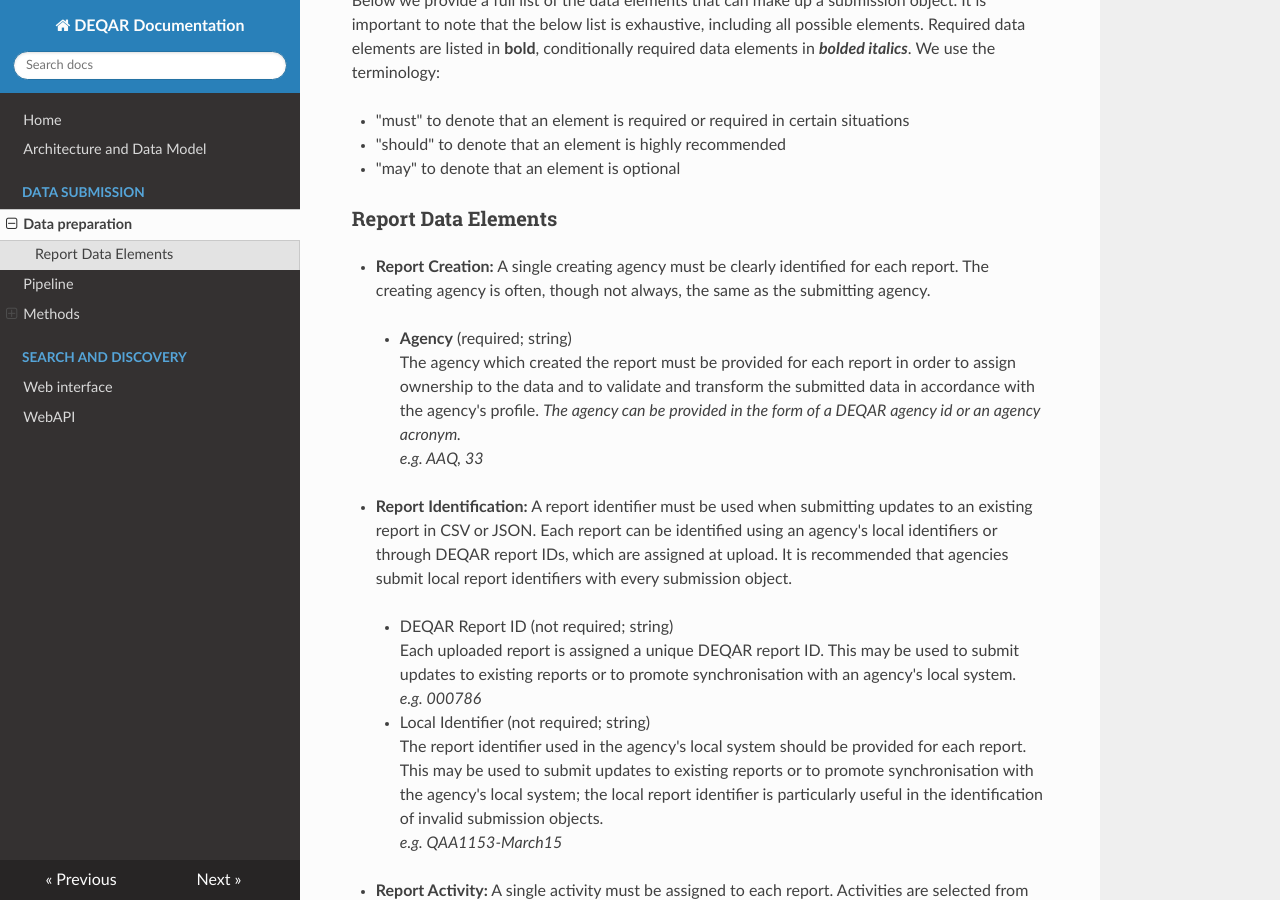
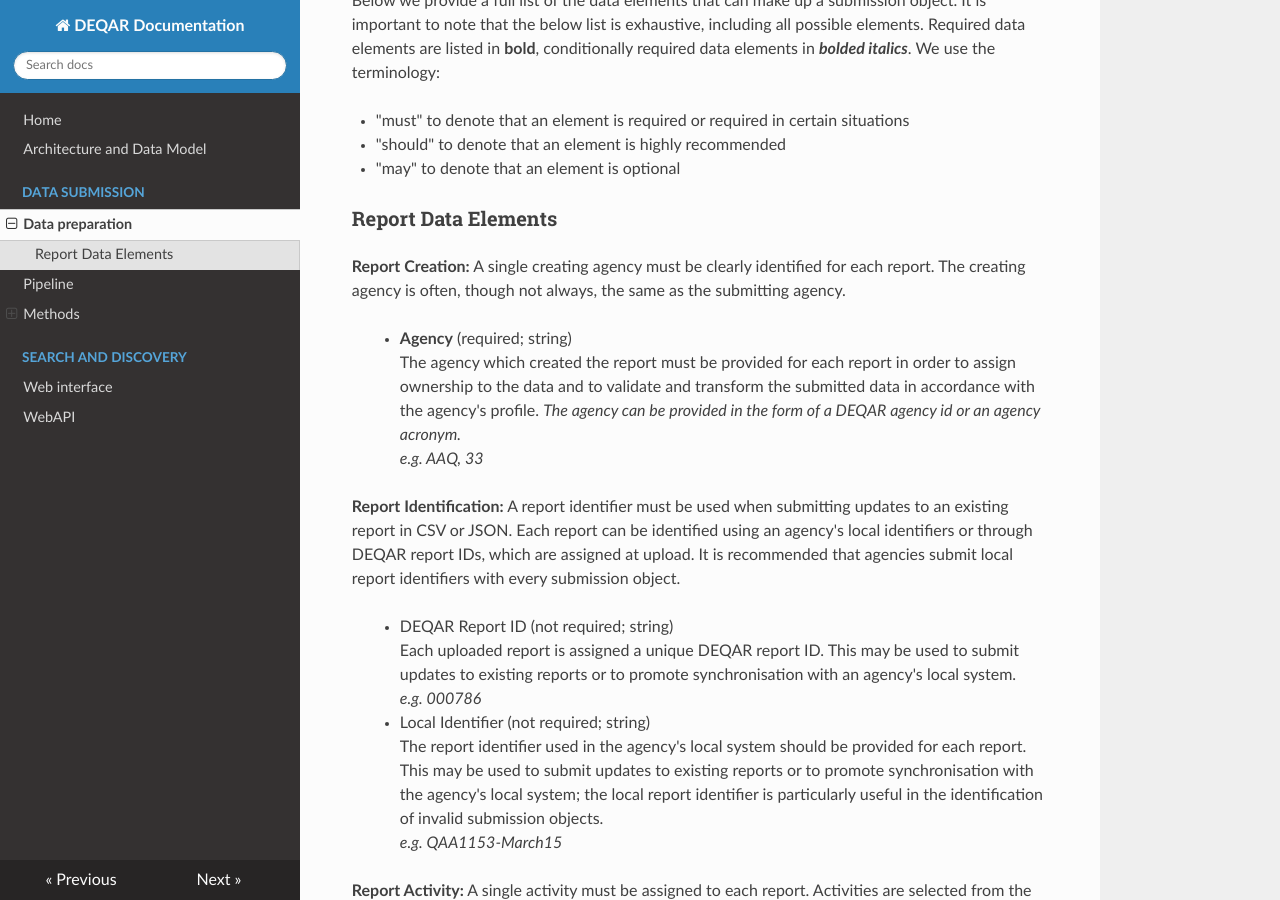
Before and after one commit to EQAR/deqar-docs, an MkDocs documentation site: the page built from docs/submission_object_fields.md, in a window 1280 px wide and 900 px high, scrolled down 539 px. Built offline with MkDocs 1.6.1, drawn with Linux system fonts in a browser that asks for light colours; nearby versions of some CDN libraries; old or Windows-style settings are respelled for this version of MkDocs.

```diff
--- a/docs/submission_object_fields.md
+++ b/docs/submission_object_fields.md
@@ -13,37 +13,33 @@ Below we provide a full list of the data elements that can make up a submission
 
 ### Report Data Elements
 
-- **Report Creation:** A single creating agency must be clearly identified for each report. The creating agency is often, though not always, the same as the submitting agency.
+**Report Creation:** A single creating agency must be clearly identified for each report. The creating agency is often, though not always, the same as the submitting agency.
 
->  - **Agency** (required; string)
->    The agency which created the report must be provided for each report in order to assign ownership to the data and to validate and transform the submitted data in accordance with the agency's profile. *The agency can be provided in the form of a DEQAR agency id or an agency acronym.*
->    *e.g. AAQ, 33*
+>- **Agency** (required; string)
+>  The agency which created the report must be provided for each report in order to assign ownership to the data and to validate and transform the submitted data in accordance with the agency's profile. *The agency can be provided in the form of a DEQAR agency id or an agency acronym.*
+>  *e.g. AAQ, 33*
 
-- **Report Identification:** A report identifier must be used when submitting updates to an existing report in CSV or JSON. Each report can be identified using an agency's local identifiers or through DEQAR report IDs, which are assigned at upload. It is recommended that agencies submit local report identifiers with every submission object.
+**Report Identification:** A report identifier must be used when submitting updates to an existing report in CSV or JSON. Each report can be identified using an agency's local identifiers or through DEQAR report IDs, which are assigned at upload. It is recommended that agencies submit local report identifiers with every submission object.
 
->  - DEQAR Report ID (not required; string)
->    Each uploaded report is assigned a unique DEQAR report ID. This may be used to submit updates to existing reports or to promote synchronisation with an agency's local system.
->    *e.g. 000786*
+>- DEQAR Report ID (not required; string)
+>  Each uploaded report is assigned a unique DEQAR report ID. This may be used to submit updates to existing reports or to promote synchronisation with an agency's local system.
+>  *e.g. 000786*
 
->  - Local Identifier (not required; string)
->    The report identifier used in the agency's local system should be provided for each report. This may be used to submit updates to existing reports or to promote synchronisation with the agency's local system; the local report identifier is particularly useful in the identification of invalid submission objects.
->    *e.g. QAA1153-March15*
+>- Local Identifier (not required; string)
+>  The report identifier used in the agency's local system should be provided for each report. This may be used to submit updates to existing reports or to promote synchronisation with the agency's local system; the local report identifier is particularly useful in the identification of invalid submission objects.
+>  *e.g. QAA1153-March15*
 
-- **Report Activity:** A single activity must be assigned to each report. Activities are selected from the agency's pre-defined list of activities and should be provided as a DEQAR value (as either a string value or a DEQAR activity ID). Optionally an agency may choose to provide local identifiers for its own activities; these should be assigned through the agency record in the administrative interface before they can be used for submission. If both elements are submitted for a single report, then the DEQAR value will be used by the system.
+**Report Activity:** A single activity must be assigned to each report. Activities are selected from the agency's pre-defined list of activities and should be provided as a DEQAR value (as either a string value or a DEQAR activity ID). Optionally an agency may choose to provide local identifiers for its own activities; these should be assigned through the agency record in the administrative interface before they can be used for submission. If both elements are submitted for a single report, then the DEQAR value will be used by the system.
 
-  Each activity is classified as one of the following activity types: institutional, institutional/programme, programme or joint programme. These classifications determine the structure of the report record.
+Each activity is classified as one of the following activity types: institutional, institutional/programme, programme or joint programme. These classifications determine the structure of the report record.
 
->  - ***Activity*** (<activity> or <activity_id>; conditionally required; string)
->
->    A DEQAR activity value may be provided as an activity name or DEQAR activity ID for each report. The activity is used to validate the structure of submitted report data.
->
->    *e.g. institutional audit, programme evaluation, 2, 8*
+>- ***Activity*** (<activity> or <activity_id>; conditionally required; string)
+>  A DEQAR activity value may be provided as an activity name or DEQAR activity ID for each report. The activity is used to validate the structure of submitted report data.
+>  *e.g. institutional audit, programme evaluation, 2, 8*
 
->  - ***Activity Local Identifier*** (<activity_local_identifier>; conditionally required; string)
->
->    A local activity identifier may optionally be provided in place of a DEQAR activity value for each report. The local activity identifier may be used to validate the structure of submitted report data.
->
->    *e.g. inst_aud*
+>- ***Activity Local Identifier*** (<activity_local_identifier>; conditionally required; string)
+>  A local activity identifier may optionally be provided in place of a DEQAR activity value for each report. The local activity identifier may be used to validate the structure of submitted report data.
+>  *e.g. inst_aud*
 
 - **Report Details:** Each report must be assigned a single status and a single decision value. Together these elements signal the role, status and nature of the report.  Status and decision values may be provided as either string values or DEQAR IDs.
 
```
